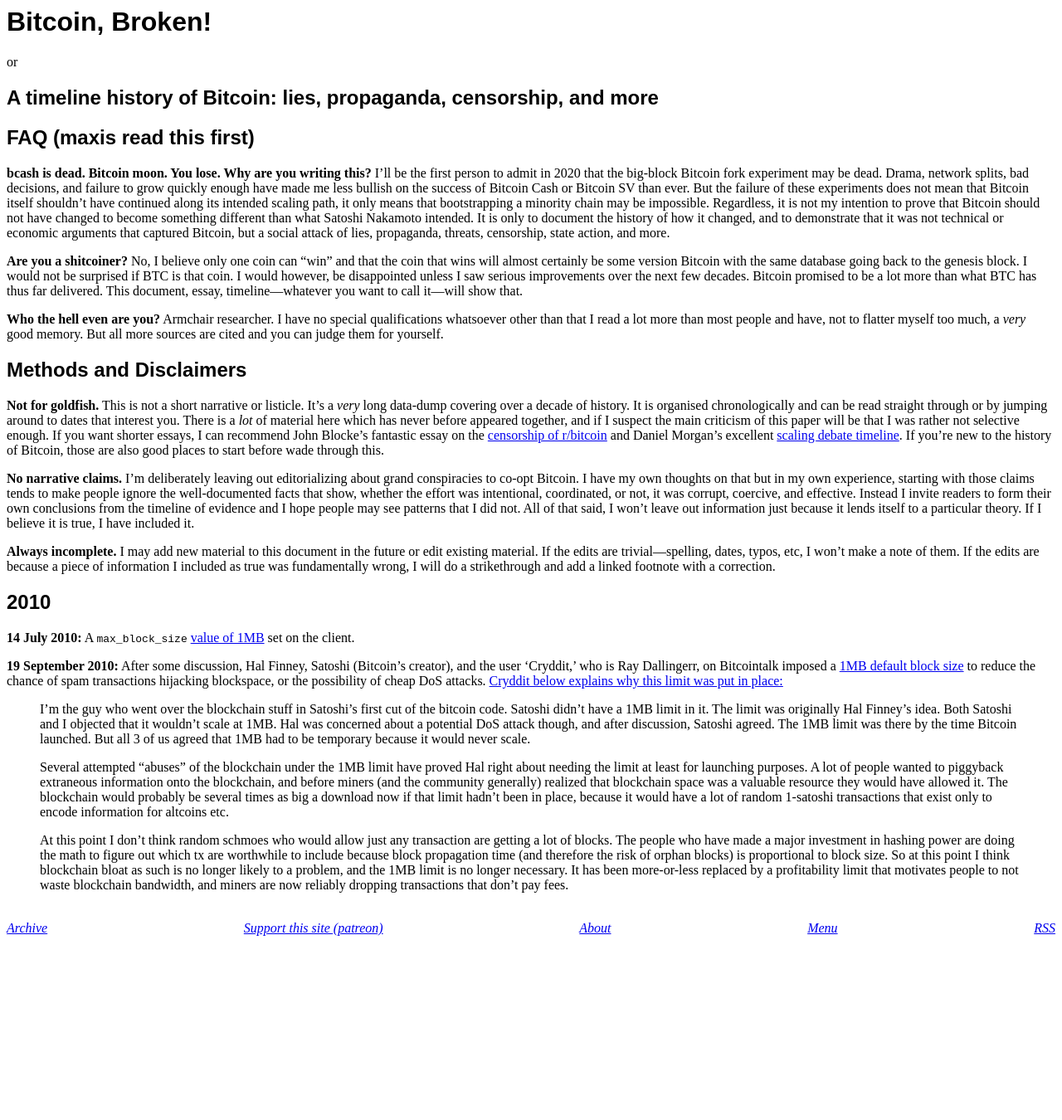
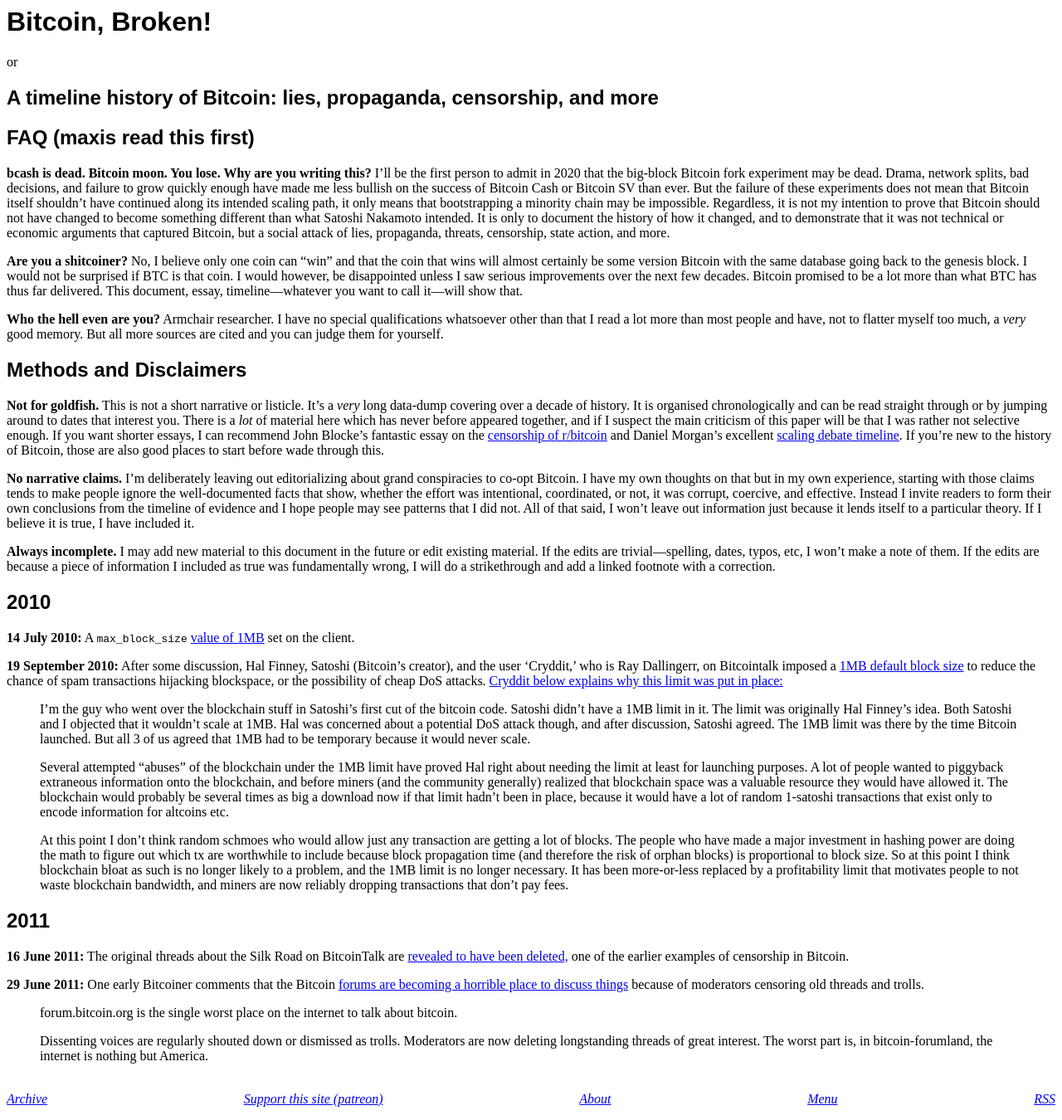
Before and after one commit to derykmakgill/website, a Jekyll site: the page built from btc.md, in a window 1280 px wide. Shown: the whole page at 83% size. Built offline with Jekyll 4.4.1, drawn with Linux system fonts in a browser that asks for light colours; before the commit the page ends 1144 px from its top, so only the background shows below that.

Commit message:
Update btc.md

```diff
--- a/btc.md
+++ b/btc.md
@@ -35,3 +35,13 @@
 >Several attempted "abuses" of the blockchain under the 1MB limit have proved Hal right about needing the limit at least for launching purposes.  A lot of people wanted to piggyback extraneous information onto the blockchain, and before miners (and the community generally) realized that blockchain space was a valuable resource they would have allowed it.  The blockchain would probably be several times as big a download now if that limit hadn't been in place, because it would have a lot of random 1-satoshi transactions that exist only to encode information for altcoins etc.
 >
 >At this point I don't think random schmoes who would allow just any transaction are getting a  lot of blocks. The people who have made a major investment in hashing power are doing the math to figure out which tx are worthwhile to include because block propagation time (and therefore the risk of orphan blocks) is proportional to block size. So at this point I think blockchain bloat as such is no longer likely to a problem, and the 1MB limit is no longer necessary.  It has been more-or-less replaced by a profitability limit that motivates people to not waste blockchain bandwidth, and miners are now reliably dropping transactions that don't pay fees.
+
+## 2011
+
+**16 June 2011:** The original threads about the Silk Road on BitcoinTalk are [revealed to have been deleted,](https://bitcointalk.org/index.php?topic=17872.0) one of the earlier examples of censorship in Bitcoin.
+
+**29 June 2011:** One early Bitcoiner comments that the Bitcoin [forums are becoming a horrible place to discuss things](https://bitcointalk.org/index.php?topic=17872.msg304289#msg304289) because of moderators censoring old threads and trolls.
+
+>forum.bitcoin.org is the single worst place on the internet to talk about bitcoin.
+>
+>Dissenting voices are regularly shouted down or dismissed as trolls. Moderators are now deleting longstanding threads of great interest. The worst part is, in bitcoin-forumland, the internet is nothing but America.
```
